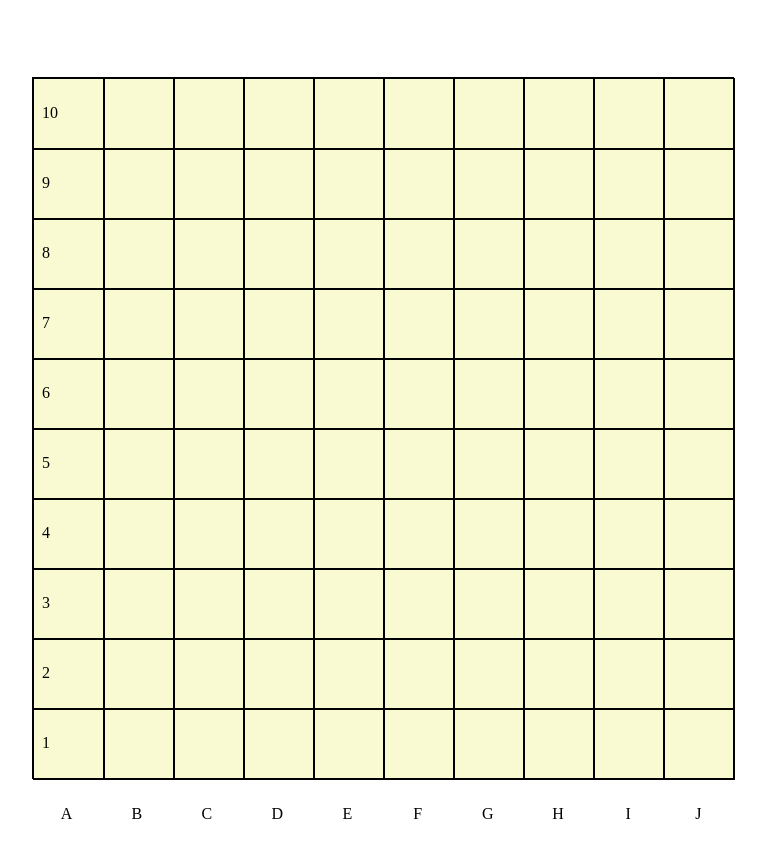
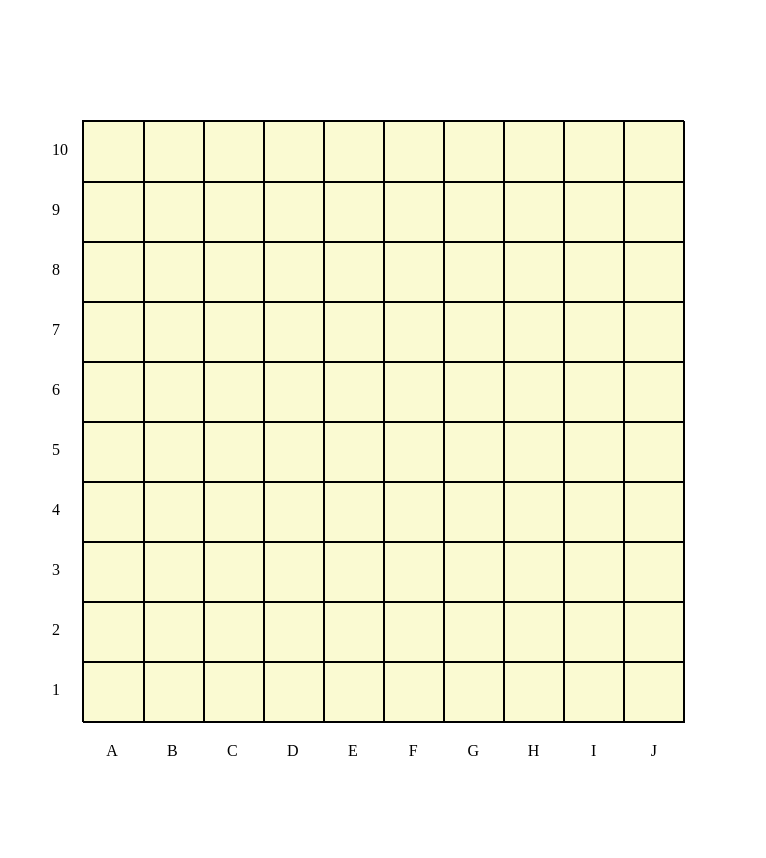
Before and after one commit to DenKim94/PRJ_StrateGoWeb, a React (Create React App) app in the folder game-app/: page / in a window 1280 px wide. Shown: the whole page, without its empty margins (257-1023 px from the left). Built offline with nearby package versions, Linux system fonts and the light colour scheme.

Commit message:
Updated GameField with Axes

```diff
--- a/game-app/src/App.css
+++ b/game-app/src/App.css
@@ -3,5 +3,5 @@
    place-content: center;
    background-color: white;
    height: 100vh;
-   margin-top: 50px;
+   margin-top: 40px;
 }
--- a/game-app/src/components/GameField.css
+++ b/game-app/src/components/GameField.css
@@ -1,18 +1,23 @@
-/* Externe CSS-Datei für GameField */
-/* Externe CSS-Datei für GameField */
+/* *** CSS-Datei für GameField *** */
 .game-field-container {
   position: relative;
 }
-
+/* Stile für das Spielfeld */
 .game-field {
-    /* Stile für das Spielfeld */
-    margin-bottom: 16px; /* Abstand für die x-Achse */
+  margin-bottom: 0px; /* Abstand für die x-Achse */
 }
 
+/* Stile für die x-Achse */
+.x-axis {
+  display: flex;
+  justify-content: space-between;
+  padding-top: 20px; /* Abstand zur Spielfeldkante */
+}
+
+  /* Stile für die y-Achse */
 .y-axis {
-    /* Stile für die y-Achse */
   position: absolute;
-    left: 0;
+  left: -40px;
   top: 0;
   bottom: 0;
   display: flex;
@@ -25,17 +30,4 @@
   display: flex;
   align-items: center;
   height: calc(100% / 10);
-    padding-top: 1px; /* Reduziere den oberen Abstand */
-    padding-bottom: 1px; /* Reduziere den unteren Abstand */
 }
-
-  .x-axis {
-    /* Stile für die x-Achse */
-    display: flex;
-    justify-content: space-between;
-    padding-top: 10px; /* Abstand zur Spielfeldkante */
-  }
-
-  .x-axis div {
-    letter-spacing: 1px;
-  }
--- a/game-app/src/components/GameField.jsx
+++ b/game-app/src/components/GameField.jsx
@@ -13,7 +13,7 @@ class GameField extends React.Component {
 
   render() {
     const {fieldWidth, fieldHeight, backgroundColor} = this.props;
-    const sizeSingleField = fieldWidth / 10;
+    const sizeSingleField = Math.abs(fieldWidth)/10;
     const fieldStyle = {
       width: fieldWidth,
       height: fieldHeight,
@@ -43,31 +43,21 @@ class GameField extends React.Component {
     return (
         <div className="game-field-container">
           {/* y-Achse */}
-          <YAxis yAxisArray = {yAxisNumbers} />
-
-          {/* Das Spielfeld */}
+          <div>
+              <YAxis yAxisArray = {yAxisNumbers} axisHeight = {fieldHeight}/>
+          </div>
+          {/* *** Das Spielfeld *** */}
           <div className="game-field" style={fieldStyle}>
-            {/* Hier werden die Spielfelder und Spielfiguren dargestellt */}
+            {/* Hier werden die Spielfelder erstellt */}
             {Array.from({ length: 100 }).map((_, index) => (
               <div key={index} className="single-field" style={styleSingleField}>
-                {/* Hier können Spielfiguren platziert werden */}
-                {this.state.arrayFigures.map((figur, figurIndex) => (
-                  <div
-                    key={figurIndex}
-                    style={{
-                      width: sizeSingleField,
-                      height: sizeSingleField,
-                      backgroundColor: 'blue', // Beispielhafte Farbe für Spielfiguren
-                      borderRadius: '50%',
-                    }}
-                  />
-                ))}
               </div>
             ))}
           </div>
-
           {/* x-Achse */}
-          <XAxis xAxisArray = {xAxisLetters} />
+          <div>
+              <XAxis xAxisArray = {xAxisLetters} singleFieldWidth = {sizeSingleField} />
+          </div>
         </div>
       );
   }
--- a/game-app/src/components/parameters.jsx
+++ b/game-app/src/components/parameters.jsx
@@ -3,7 +3,7 @@
 
 /**** Component: GameField ****/
 export const gameFieldStruct = {
-    fieldWidth: 700,   // Breite des Spielfeldes in Pixeln
-    fieldHeight: 700,  // Höhe des Spielfeldes in Pixeln
+    fieldWidth: 600,                        // Breite des Spielfeldes in Pixeln
+    fieldHeight: 600,                       // Höhe des Spielfeldes in Pixeln
     backgroundColor: 'lightgoldenrodyellow' // Hintergrundfarbe des Spielfeldes
 };
--- a/game-app/src/components/xAxis.jsx
+++ b/game-app/src/components/xAxis.jsx
@@ -1,10 +1,10 @@
 import React from 'react';
 
-const XAxis = ({xAxisArray}) => {
+const XAxis = ({xAxisArray,singleFieldWidth}) => {
   return (
     <div className="x-axis">
       {xAxisArray.map((letter, index) => (
-        <div key={index} style={{ width: 70, textAlign: 'center' }}>{letter}</div>
+        <div key={index} style={{ width: singleFieldWidth, textAlign: 'center' }}>{letter}</div>
       ))}
     </div>
   );
--- a/game-app/src/components/yAxis.jsx
+++ b/game-app/src/components/yAxis.jsx
@@ -1,10 +1,10 @@
 import React from 'react';
 
-const YAxis = ({yAxisArray}) => {
+const YAxis = ({yAxisArray,axisHeight}) => {
   return (
-    <div className="y-axis" style={{ height: 700}}>
+    <div className="y-axis" style={{ height: axisHeight}}>
       {yAxisArray.map((number, index) => (
-        <div key={index} style={{ lineHeight: `${35}px` }}>{number}</div>
+        <div key={index} style={{ lineHeight: `${axisHeight/20}px` }}>{number}</div>
       ))}
     </div>
   );
```
Also changed, not shown: game-app/src/components/Axis.css (deleted). Lines whose indentation alone changed are shown as unchanged.
